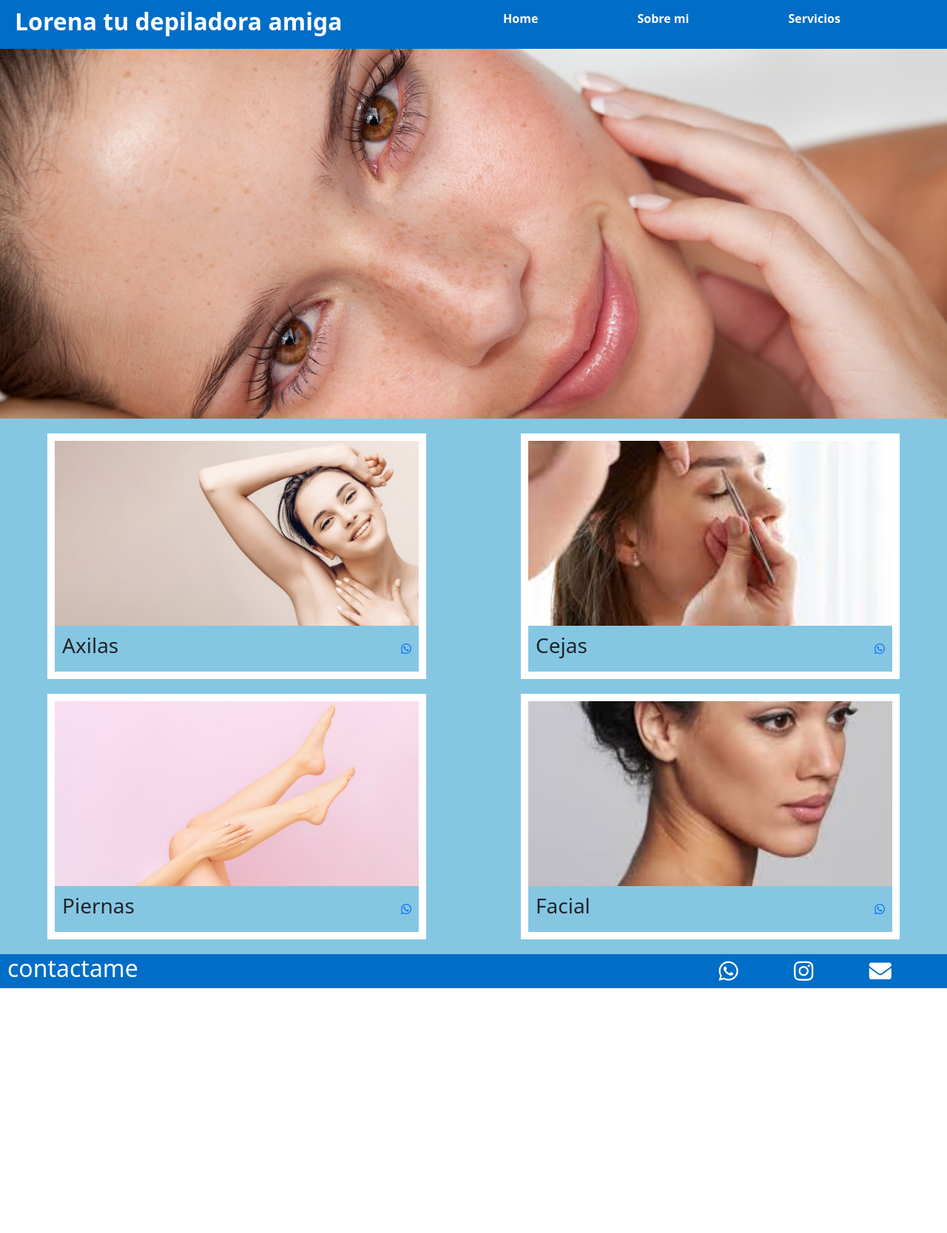
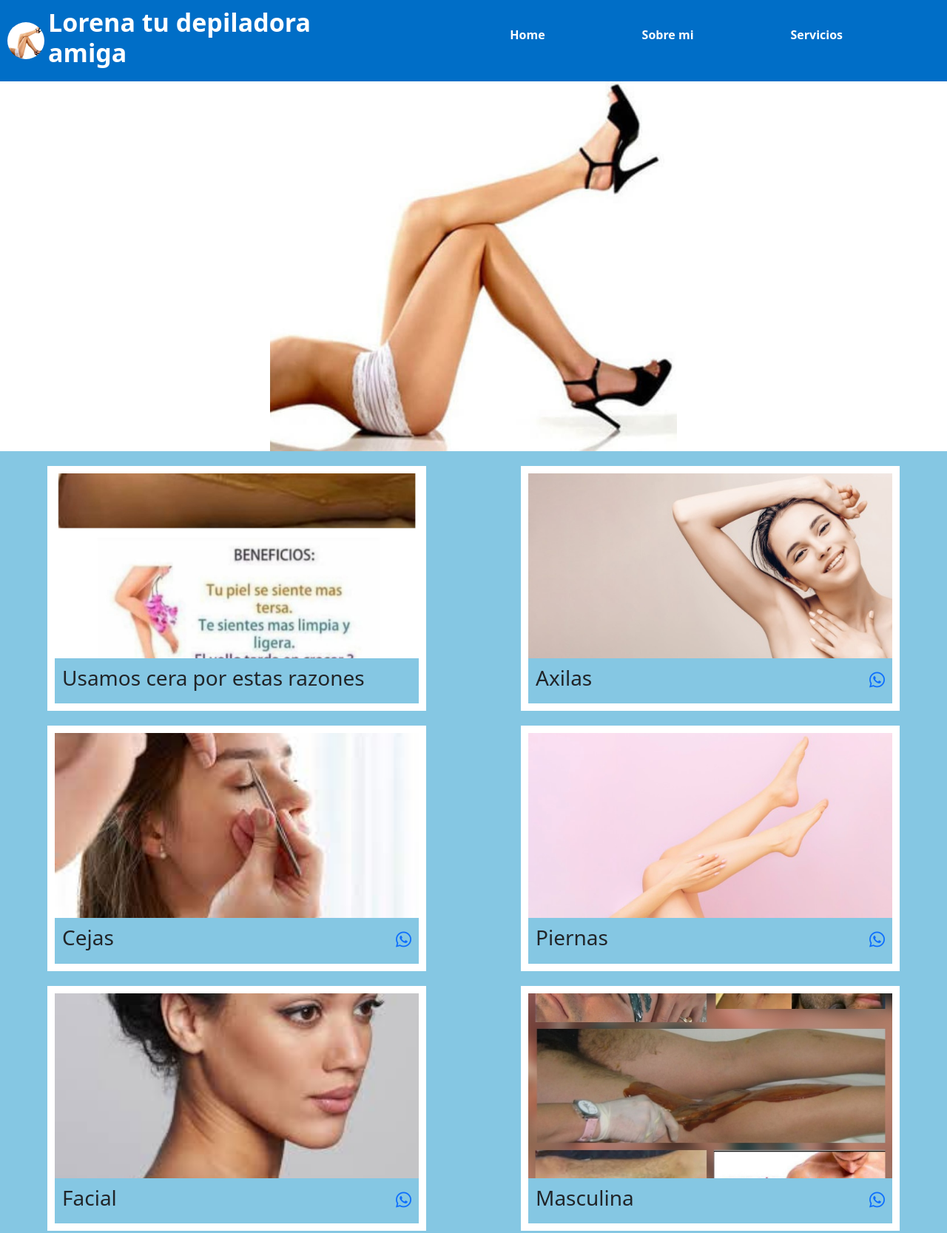
Before and after one commit to lean4339/lorePagina, a plain HTML site: page dist/servicios.html in a window 1280 px wide. Shown: the top 1667 px of the page at 74% size. Before the commit the page ends 1336 px from the top, so only its background shows below. Drawn offline with nearby package versions, Linux system fonts and the light colour scheme.

Commit message:
version final a disposicion del cliente

```diff
--- a/dist/header.css
+++ b/dist/header.css
@@ -11,6 +11,17 @@ body{
     --botones: #cee3fd;
 }
 /*seccion header*/
+.logo{
+    width: 50px;
+    height: 50px;
+    border-radius: 50%;
+    margin: 0 ;
+}
+.institucional{
+    display: flex;
+    align-items: center;
+    gap: 5px;
+}
 header{
     width: 100%;
     display: flex;
@@ -22,10 +33,10 @@ header{
     padding: 10px;
 
 }
-header h2{
+header h3{
     color: white;
     font-weight: bold;
-    padding-left: 10px;
+    font-size: 18px;
 }
 .menu{
     width: 60%;
@@ -45,6 +56,7 @@ header h2{
 }
 .fa-bars{
     padding-right: 10px;
+    font-size: 24px;
 }
 .menuResponsive{
     width: 60%;
@@ -96,18 +108,25 @@ header h2{
     display: flex;
     align-items: center;
     justify-content: space-evenly;
-    width: 30%;
+    width: 60%;
 }
 .contacto a{
     text-decoration: none;
     color: white;
     font-weight: bold;
-    font-size: 30px;
+    font-size: 20px;
 }
 @media(min-width: 700px){
     .fa-bars{
         padding-right: 30px;
         font-size: 30px;
+    }
+    .contacto{
+        width: 40%;
+    }
+    header h3{
+        font-size: 24px;
+        justify-self: flex-start;
     }
 }
 @media(min-width: 1024px){
@@ -120,4 +139,7 @@ header h2{
     .fa-bars{
         display: none;
     }
+    header h3{
+        font-size: 34px;
+    }
 }
--- a/dist/index.css
+++ b/dist/index.css
@@ -1,7 +1,7 @@
 .banner{
     width: 100%;
     height: 500px;
-    object-fit: cover;
+    object-fit: contain;
 }
 .contenedor{
     display: flex;
@@ -28,6 +28,7 @@
     padding-left: 10px;
     padding-right: 10px;
 }
+
 @media(min-width:700px){
     .contenedor{
         flex-direction: row;
--- a/dist/servicios.css
+++ b/dist/servicios.css
@@ -10,11 +10,13 @@
     background-color: var(--secundario);
     padding: 10px 0;
 }
-
+.fa-whatsapp{
+    font-size: 24px;
+}
 .banner{
     width: 100%;
     height: 500px;
-    object-fit: cover;
+    object-fit: contain;
 }
 .tarjeta{
     width: 300px;
--- a/dist/servicios.html
+++ b/dist/servicios.html
@@ -17,7 +17,10 @@
 
 <body>
     <header>
-        <h2>Lorena tu depiladora amiga</h2>
+        <div class="institucional">
+            <img class="logo" src="images/lore.jpeg" alt="">
+            <h3>Lorena tu depiladora amiga</h3>
+        </div>
         <ul class="menu">
             <li><a href="index.html">Home</a></li>
         <li><a href="sobremi.html">Sobre mi</a></li>
@@ -38,8 +41,16 @@
                 }
     </script>
 
-<img src="images/bannerfinal.jpg" class=" banner" alt="...">
+<img src="images/lore.jpeg" class=" banner" alt="...">
 <main class="contenedor">
+    <article class="tarjeta">
+        <img class="tarjetaimagen" src="images/cera.jpeg" alt="">
+        <div class="preguntar">
+            <h3 class="tarjetaTitulo">Usamos cera por estas razones</h3>
+
+        </div>
+    </article>
+
     <article class="tarjeta">
         <img class="tarjetaimagen" src="images/axilas.jpg" alt="">
         <div class="preguntar">
@@ -68,6 +79,27 @@
             <a href="https://api.whatsapp.com/send?phone=+5491132106960"><i class="fab fa-whatsapp"></i></a>
         </div>
     </article>
+    <article class="tarjeta">
+        <img class="tarjetaimagen" src="images/masculina.jpeg" alt="">
+        <div class="preguntar">
+            <h3 class="tarjetaTitulo">Masculina</h3>
+            <a href="https://api.whatsapp.com/send?phone=+5491132106960"><i class="fab fa-whatsapp"></i></a>
+        </div>
+    </article>
+    <article class="tarjeta">
+        <img class="tarjetaimagen" src="images/masaje-pareja.jpg" alt="">
+        <div class="preguntar">
+            <h3 class="tarjetaTitulo">Masajes</h3>
+            <a href="https://api.whatsapp.com/send?phone=+5491132106960"><i class="fab fa-whatsapp"></i></a>
+        </div>
+    </article>
+    <article class="tarjeta">
+        <img class="tarjetaimagen" src="images/ojos.jpg" alt="">
+        <div class="preguntar">
+            <h3 class="tarjetaTitulo">Embellezimiento de cejas y pestañas</h3>
+            <a href="https://api.whatsapp.com/send?phone=+5491132106960"><i class="fab fa-whatsapp"></i></a>
+        </div>
+    </article>
 </main>
 
 <div class="footer">
@@ -75,7 +107,8 @@
     <div class="contacto">
         <a href="https://api.whatsapp.com/send?phone=+5491132106960"><i class="fab fa-whatsapp"></i></a>
         <a href="https://www.instagram.com/lorena.tu.depiladora.amiga/?hl=es-la"><i class="fab fa-instagram"></i></a>
-        <a href="mailto:lean4339@gmail.com"><i class="fas fa-envelope"></i></a>
+        <a href="mailto:lorena.rodriguez17@hotmail.com"><i class="fas fa-envelope"></i></a>
+        <a href="tel:+54901160662608"><i class="fas fa-phone"></i></a>
 
     </div>
 </div>
```
Also changed, not shown: dist/index.html (+7 -3 lines), dist/sobremi.html (+6 -2 lines), dist/images/cera.jpeg (added), dist/images/depilacion.jpeg (added), dist/images/depilacionambossexos.jpeg (added), dist/images/masaje-pareja.jpg (added), dist/images/masculina.jpeg (added), dist/images/ojos.jpg (added).
